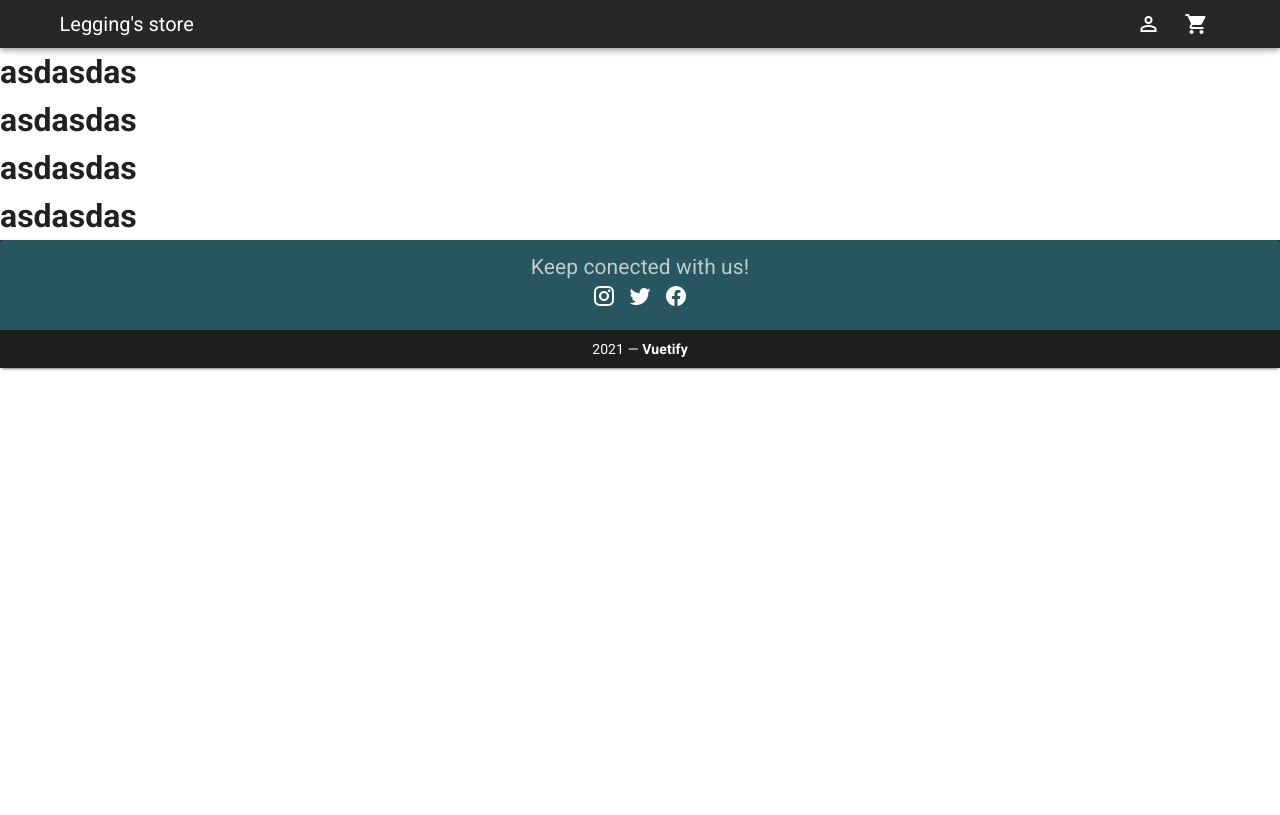
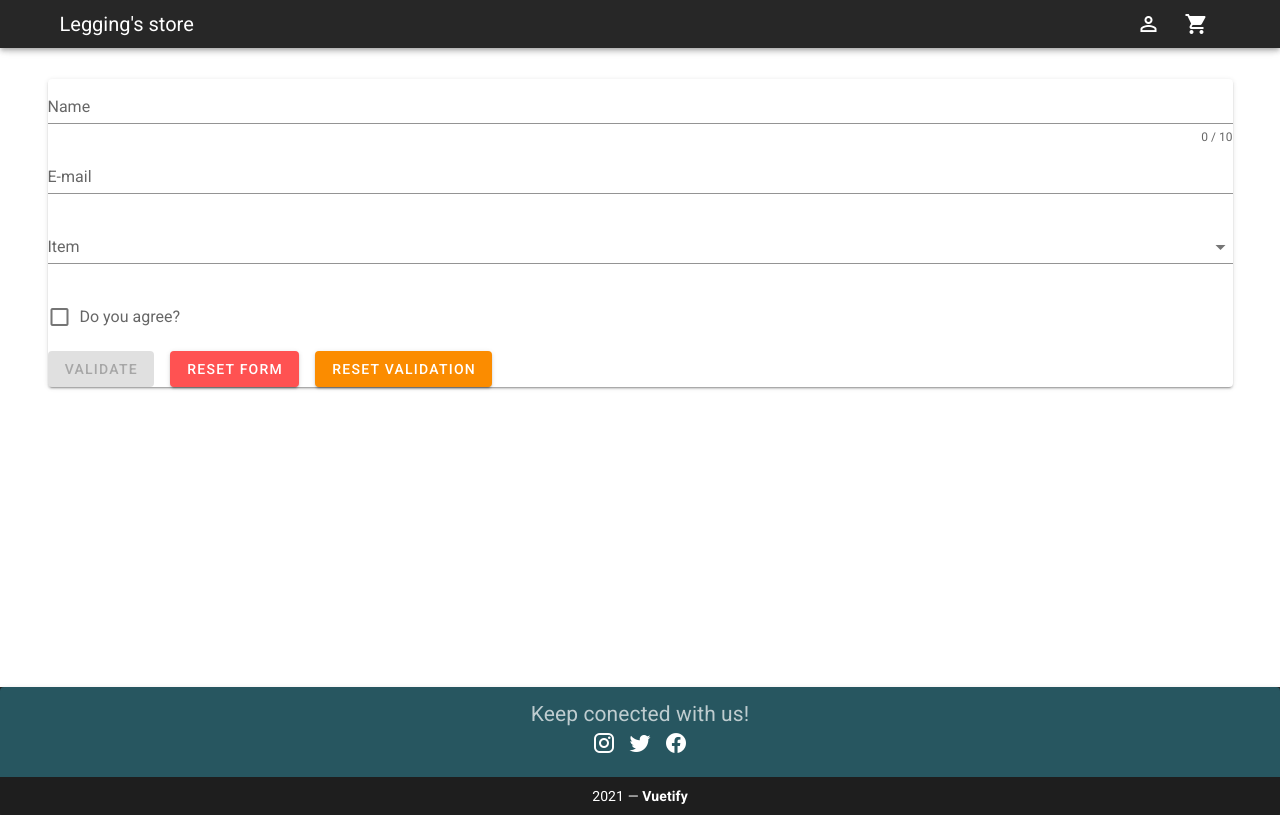
Before and after one commit to LighuenR/shop-project, a Vue app in the folder Frontend/: page /register in a window 1280 px wide. Built offline with nearby package versions, Linux system fonts and the light colour scheme.

Commit message:
Form to be styled

```diff
--- a/Frontend/src/components/Register/Register.vue
+++ b/Frontend/src/components/Register/Register.vue
@@ -1,10 +1,66 @@
 !<template>
-    <div>
- <h1>asdasdas</h1>
- <h1>asdasdas</h1>
- <h1>asdasdas</h1>
- <h1>asdasdas</h1>
- <h1>asdasdas</h1>
+    <div class="container">
+        <v-card>
+ <v-form
+    ref="form"
+    v-model="valid"
+    lazy-validation
+  >
+    <v-text-field
+      v-model="name"
+      :counter="10"
+      :rules="nameRules"
+      label="Name"
+      required
+    ></v-text-field>
+
+    <v-text-field
+      v-model="email"
+      :rules="emailRules"
+      label="E-mail"
+      required
+    ></v-text-field>
+
+    <v-select
+      v-model="select"
+      :items="items"
+      :rules="[v => !!v || 'Item is required']"
+      label="Item"
+      required
+    ></v-select>
+
+    <v-checkbox
+      v-model="checkbox"
+      :rules="[v => !!v || 'You must agree to continue!']"
+      label="Do you agree?"
+      required
+    ></v-checkbox>
+
+    <v-btn
+      :disabled="!valid"
+      color="success"
+      class="mr-4"
+      @click="validate"
+    >
+      Validate
+    </v-btn>
+
+    <v-btn
+      color="error"
+      class="mr-4"
+      @click="reset"
+    >
+      Reset Form
+    </v-btn>
+
+    <v-btn
+      color="warning"
+      @click="resetValidation"
+    >
+      Reset Validation
+    </v-btn>
+  </v-form>
+  </v-card>
     </div>
 </template>
 
```
